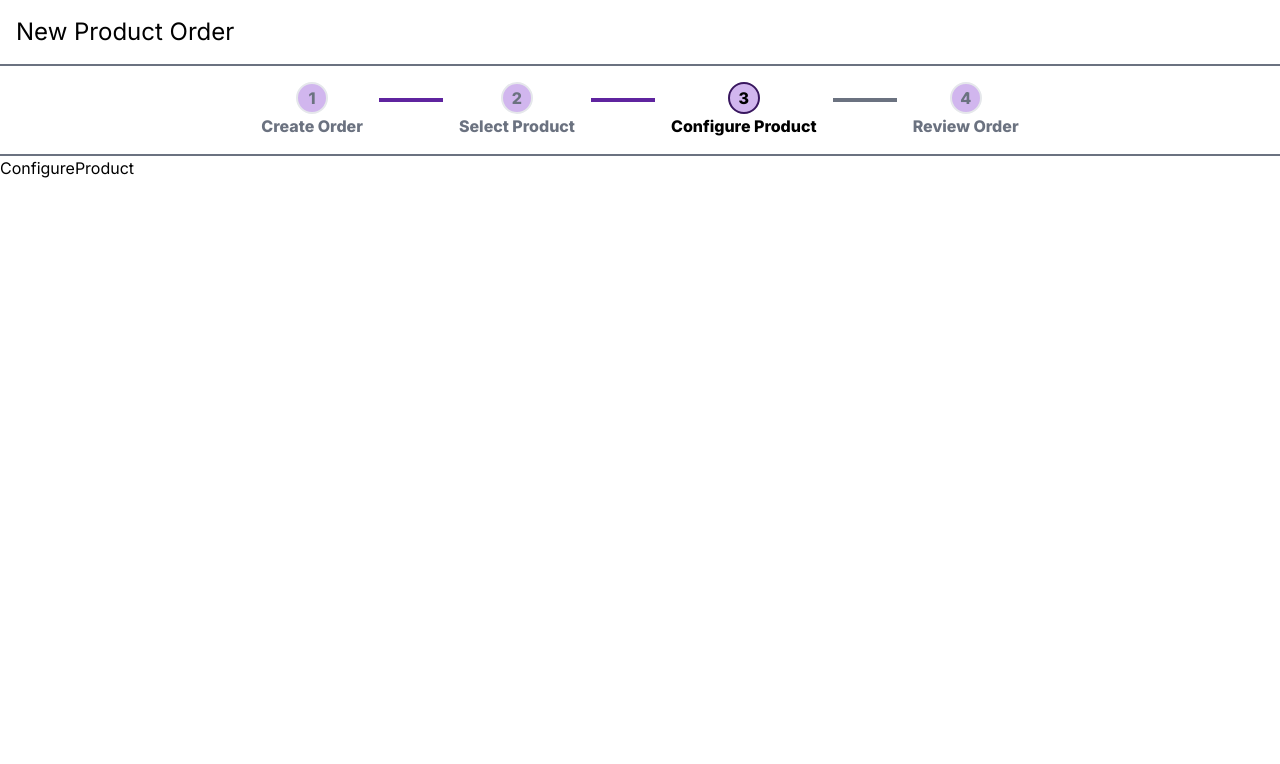
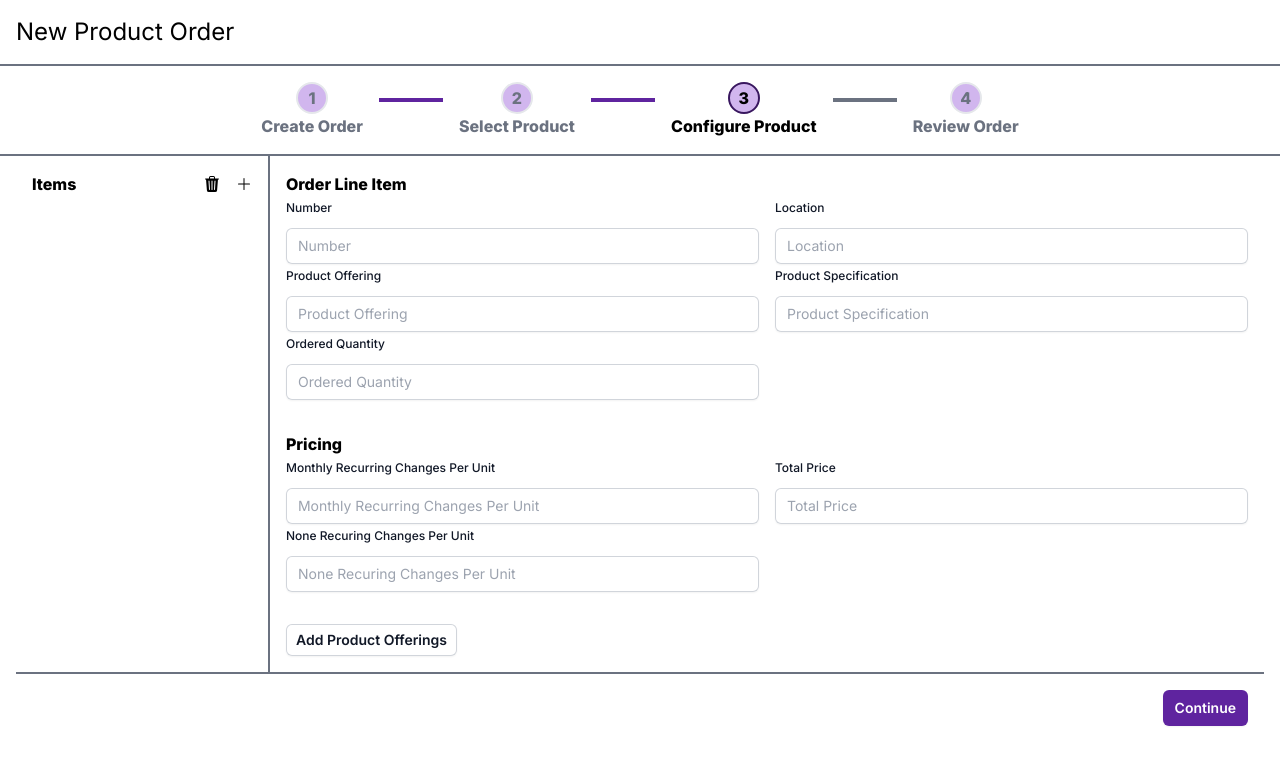
Before and after one commit to DXCteam2023/dxc-pfe-project, a Next.js app in the folder client/: page /customer-order/new/configure-product in a window 1280 px wide. Shown: the top 764 px of the page. Built offline with nearby package versions, Linux system fonts and the light colour scheme.

Commit message:
third page

```diff
--- /dev/null
+++ b/client/app/(auth)/customer-order/new/components/SubLayout.tsx
@@ -0,0 +1,27 @@
+import React from "react";
+
+type SubLayoutType = {
+  leftChildren: React.ReactNode;
+  rightChildren: React.ReactNode;
+  bottomChildren: React.ReactNode;
+};
+
+export default function SubLayout({
+  leftChildren,
+  rightChildren,
+  bottomChildren,
+}: SubLayoutType) {
+  return (
+    <div className="flex flex-col px-4 w-full">
+      <div className="flex">
+        <div className="w-1/4 border-r-2 border-gray-500 p-4">
+          {leftChildren}
+        </div>
+        <div className="flex flex-col p-4 gap-8 w-full">{rightChildren}</div>
+      </div>
+      <div className="flex justify-end border-t-2 border-gray-500 p-4">
+        {bottomChildren}
+      </div>
+    </div>
+  );
+}
--- a/client/app/(auth)/customer-order/new/configure-product/page.tsx
+++ b/client/app/(auth)/customer-order/new/configure-product/page.tsx
@@ -1,5 +1,116 @@
 "use client";
 
+import { useRouter } from "next/navigation";
+import { BsFillTrash3Fill, BsPlusLg } from "react-icons/bs";
+import InputText from "../components/InputText";
+import SubLayout from "../components/SubLayout";
+
 export default function ConfigureProduct() {
-  return <div className="configure-product">ConfigureProduct</div>;
+  const route = useRouter();
+
+  const handleContinueOnClick = () => {
+    route.push("/customer-order/new/review-order");
+  };
+
+  return (
+    <SubLayout
+      leftChildren={
+        <div className="flex gap-4 justify-between items-center">
+          <h4 className="font-extrabold">Items</h4>
+          <span className="flex gap-4 justify-between items-center">
+            <BsFillTrash3Fill className="cursor-pointer" />
+            <BsPlusLg className="cursor-pointer" />
+          </span>
+        </div>
+      }
+      rightChildren={
+        <>
+          <div>
+            <h4 className="font-extrabold">Order Line Item</h4>
+            <div>
+              <div className="flex justify-center gap-4">
+                <InputText
+                  slug="number"
+                  title="Number"
+                  required={false}
+                  placeholder="Number"
+                />
+                <InputText
+                  slug="Location"
+                  title="Location"
+                  required={false}
+                  placeholder="Location"
+                />
+              </div>
+              <div className="flex justify-center gap-4">
+                <InputText
+                  slug="Product Offering"
+                  title="Product Offering"
+                  required={false}
+                  placeholder="Product Offering"
+                />
+                <InputText
+                  slug="Product Specification"
+                  title="Product Specification"
+                  required={false}
+                  placeholder="Product Specification"
+                />
+              </div>
+              <div className="flex justify-center gap-4 w-1/2 pr-2">
+                <InputText
+                  slug="Ordered Quantity"
+                  title="Ordered Quantity"
+                  required={false}
+                  placeholder="Ordered Quantity"
+                />
+              </div>
+            </div>
+          </div>
+          <div>
+            <h4 className="font-extrabold">Pricing</h4>
+            <div className="flex justify-center gap-4">
+              <InputText
+                slug="Monthly Recurring Changes Per Unit"
+                title="Monthly Recurring Changes Per Unit"
+                required={false}
+                placeholder="Monthly Recurring Changes Per Unit"
+              />
+              <InputText
+                slug="Total Price"
+                title="Total Price"
+                required={false}
+                placeholder="Total Price"
+              />
+            </div>
+            <div className="flex justify-center gap-4 w-1/2 pr-2">
+              <InputText
+                slug="None Recuring Changes Per Unit"
+                title="None Recuring Changes Per Unit"
+                required={false}
+                placeholder="None Recuring Changes Per Unit"
+              />
+            </div>
+          </div>
+          <div>
+            <button
+              type="button"
+              className="rounded-md bg-white px-2.5 py-1.5 text-sm font-semibold text-gray-900 shadow-sm ring-1 ring-inset ring-gray-300 hover:bg-gray-50"
+            >
+              Add Product Offerings
+            </button>
+          </div>
+        </>
+      }
+      bottomChildren={
+        <div>
+          <button
+            onClick={handleContinueOnClick}
+            className="rounded-md bg-[#5f249f] px-3 py-2 text-sm font-semibold text-white shadow-sm hover:bg-[#5f249f] focus-visible:outline focus-visible:outline-2 focus-visible:outline-offset-2 focus-visible:outline-[#5f249f]"
+          >
+            Continue
+          </button>
+        </div>
+      }
+    />
+  );
 }
--- a/client/app/(auth)/customer-order/new/select-product/page.tsx
+++ b/client/app/(auth)/customer-order/new/select-product/page.tsx
@@ -3,6 +3,7 @@
 import { useRouter } from "next/navigation";
 import { BsFillTrash3Fill, BsPlusLg } from "react-icons/bs";
 import InputText from "../components/InputText";
+import SubLayout from "../components/SubLayout";
 
 export default function SelectProduct() {
   const route = useRouter();
@@ -12,9 +13,8 @@ export default function SelectProduct() {
   };
 
   return (
-    <div className="create-order flex flex-col px-4 w-full">
-      <div className="create-order-first-row flex">
-        <div className="w-1/4 border-r-2 border-gray-500 p-4">
+    <SubLayout
+      leftChildren={
         <div className="flex gap-4 justify-between items-center">
           <h4 className="font-extrabold">Locations</h4>
           <span className="flex gap-4 justify-between items-center">
@@ -22,8 +22,9 @@ export default function SelectProduct() {
             <BsPlusLg className="cursor-pointer" />
           </span>
         </div>
-        </div>
-        <div className="flex flex-col p-4 gap-8 w-full">
+      }
+      rightChildren={
+        <>
           <div>
             <h4 className="font-extrabold">Select Product</h4>
             <h6>For each location, choose a contact, product, and quantity.</h6>
@@ -86,9 +87,9 @@ export default function SelectProduct() {
               Add Product Offerings
             </button>
           </div>
-        </div>
-      </div>
-      <div className="create-order-second-row flex justify-end border-t-2 border-gray-500 p-4">
+        </>
+      }
+      bottomChildren={
         <div>
           <button
             onClick={handleContinueOnClick}
@@ -97,7 +98,7 @@ export default function SelectProduct() {
             Continue
           </button>
         </div>
-      </div>
-    </div>
+      }
+    />
   );
 }
```
Lines whose indentation alone changed are shown as unchanged.
